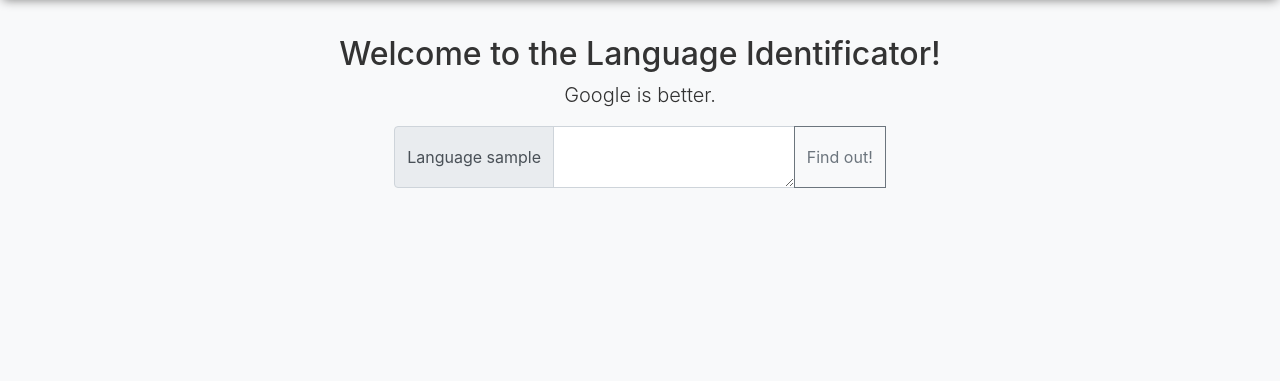
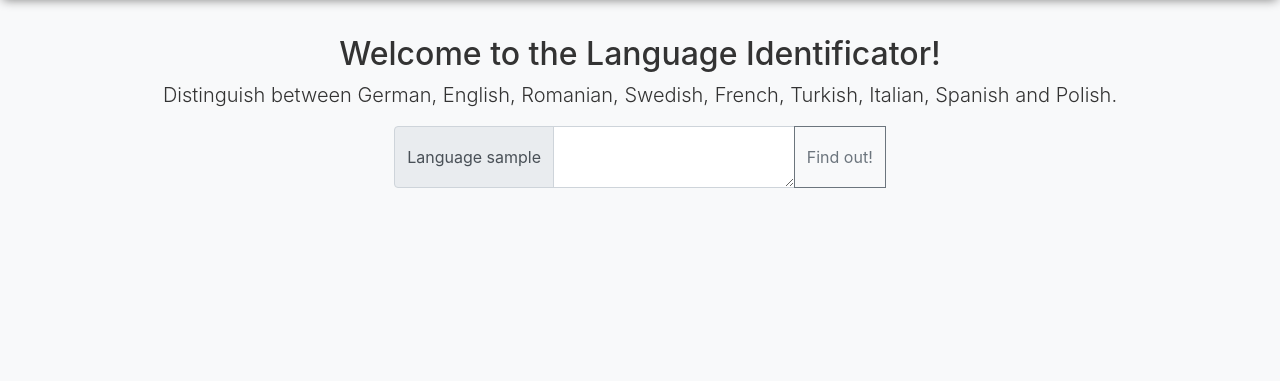
Before and after one commit to LetiP/language_identification, a Flask app: page / in a window 1280 px wide. Shown: the part 39-420 px from the top of the page. Run offline with Flask 2, Linux system fonts and the light colour scheme; parts of the project's set-up code (start-up, migrations or seed data) failed here and were passed over; some libraries are stand-ins or nearby versions.

Commit message:
Enumerate languages in homepage.

```diff
--- a/lang_ident/static/js/functions.js
+++ b/lang_ident/static/js/functions.js
@@ -20,7 +20,6 @@
                     'swe': 'Swedish',
                     'fra': 'Français',
                     'tur': 'Turkish',
-                    'rus': 'Russian',
                     'ita': 'Italian',
                     'spa': 'Spanish',
                     'pol': 'Polski'
--- a/lang_ident/templates/index.html
+++ b/lang_ident/templates/index.html
@@ -2,7 +2,8 @@
 
 <div class="py-5 text-center mypage">
   <h2>Welcome to the Language Identificator!</h2>
-  <p class="lead">Google is better.</p>
+  <p class="lead">Distinguish between German, English, Romanian, Swedish, French, Turkish, Italian, Spanish and Polish.
+  </p>
   <div class="language">
     <div class="input-group">
       <div class="input-group-prepend">
```
Lines whose indentation alone changed are shown as unchanged.
